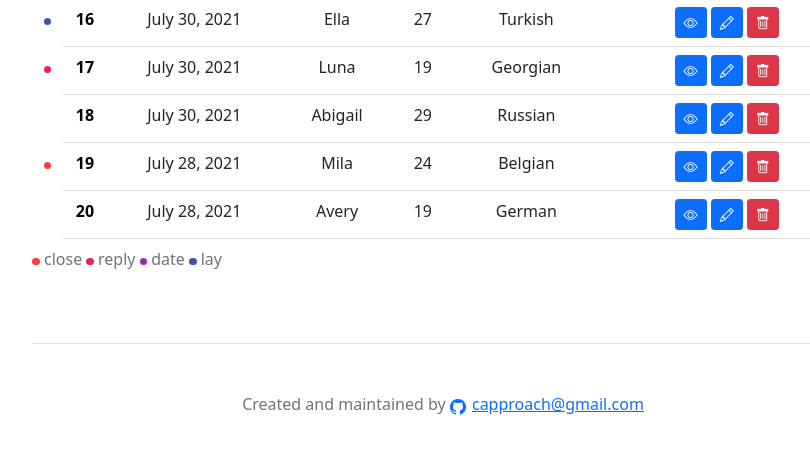
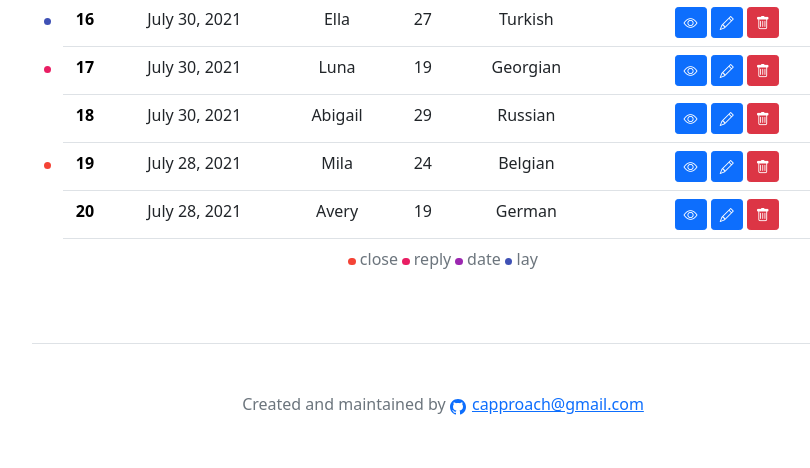
Before and after one commit to jerwinwieser/capproach, a Django app: page / in a window 1280 px wide. Shown: the part 1147-1615 px from the top of the page, without its empty margins (197-1007 px from the left). Run offline with Django 3.2, Linux system fonts and the light colour scheme; data comes from the database, SQL or seed files in the repository; some libraries are stand-ins or nearby versions.

Commit message:
center caption

```diff
--- a/capproach/core/templates/core/contact_list.html
+++ b/capproach/core/templates/core/contact_list.html
@@ -9,7 +9,7 @@
 	<div class="table-responsive">
 		<table class="table text-center">
 
-			<caption>
+			<caption style="text-align: center">
 				<i class="dot-close"></i> close
 				<i class="dot-reply"></i> reply
 				<i class="dot-date"></i> date
```
